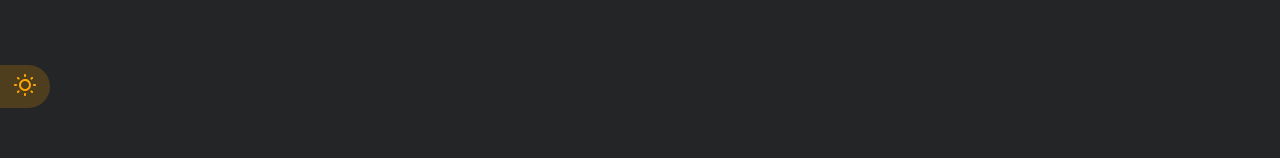
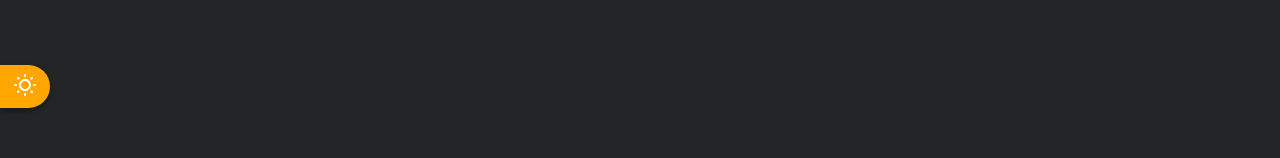
Before and after one commit to nabeelcodes/web-bulletin-blog, a Next.js app: page /about in a window 1280 px wide. Shown: the part 492-650 px from the top of the page. Built offline with nearby package versions, Linux system fonts and the light colour scheme; a web font is replaced by a local one.

Commit message:
Updated Theme Toggler background
- Moved position of DarkLogo folder to src/components

```diff
--- a/src/pages/_app.jsx
+++ b/src/pages/_app.jsx
@@ -6,7 +6,7 @@ import { lightTheme, darkTheme } from 'styles/theme';
 import { useState } from 'react';
 import Head from 'next/head';
 import LightLogo from 'components/LightLogo/LightLogo';
-import DarkLogo from 'src/DarkLogo/DarkLogo';
+import DarkLogo from 'components/DarkLogo/DarkLogo';
 
 export default function MyApp({ Component, pageProps }) {
 	const [isDarkTheme, setIsDarkTheme] = useState(true);
--- a/src/styles/globalStyles.js
+++ b/src/styles/globalStyles.js
@@ -98,12 +98,14 @@ export const GlobalStyles = createGlobalStyle`
 		left: 0;
 		bottom: 25%;
 		padding: 0.5rem 0.8rem;
-		background-color: ${({ theme }) => theme.colors.secondaryAccentLight};
+		background-color: ${({ theme }) => theme.colors.secondaryAccent};
 		border: none;
 		border-radius: 0 50px 50px 0;
+    box-shadow: rgba(0, 0, 0, 0.16) 0px 3px 6px, rgba(0, 0, 0, 0.23) 0px 3px 6px;
 
 		path {
 			fill: ${({ theme }) => theme.colors.secondaryAccent};
+			fill: white;
 		}
 	}
 `;
```
Also changed, not shown: src/components/DarkLogo/DarkLogo.jsx (renamed from src/DarkLogo/DarkLogo.jsx), 1 other file (tests, documents, lock files or other folders).
